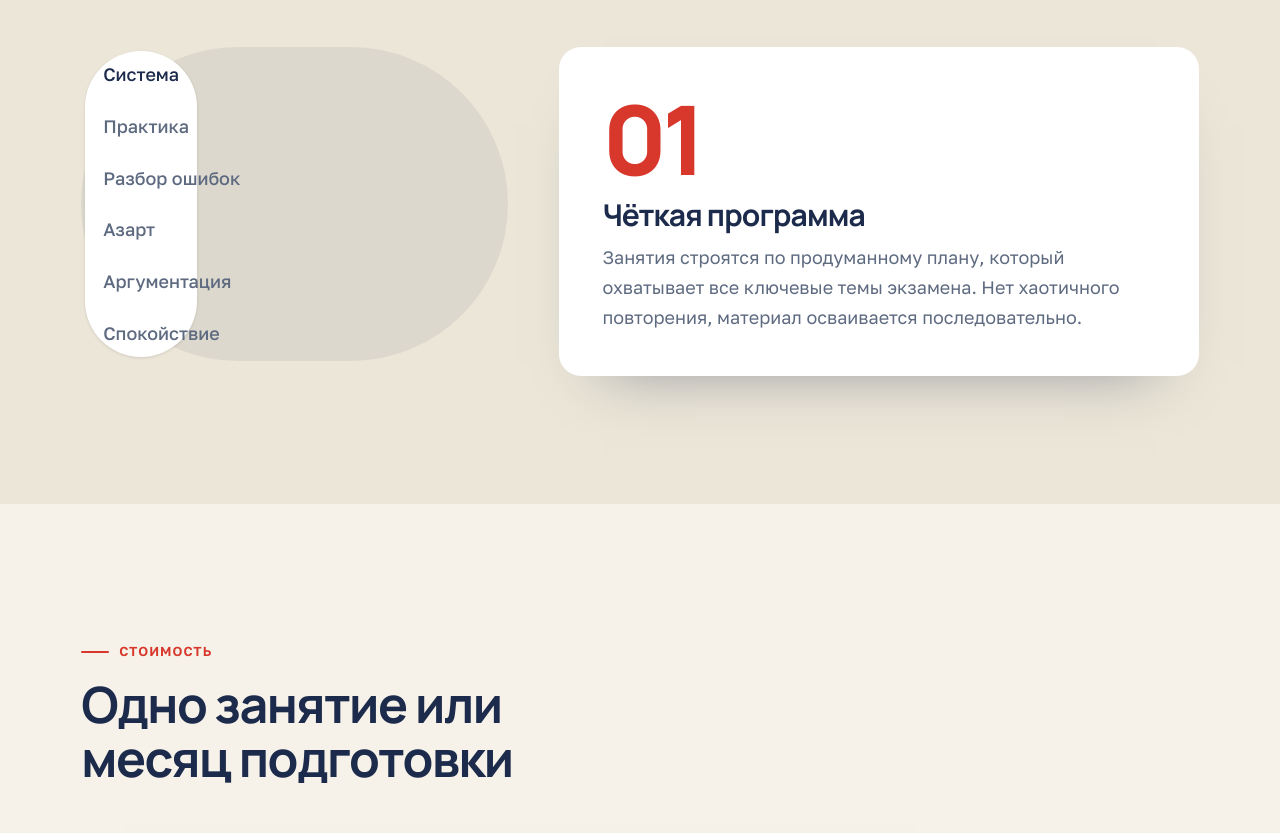
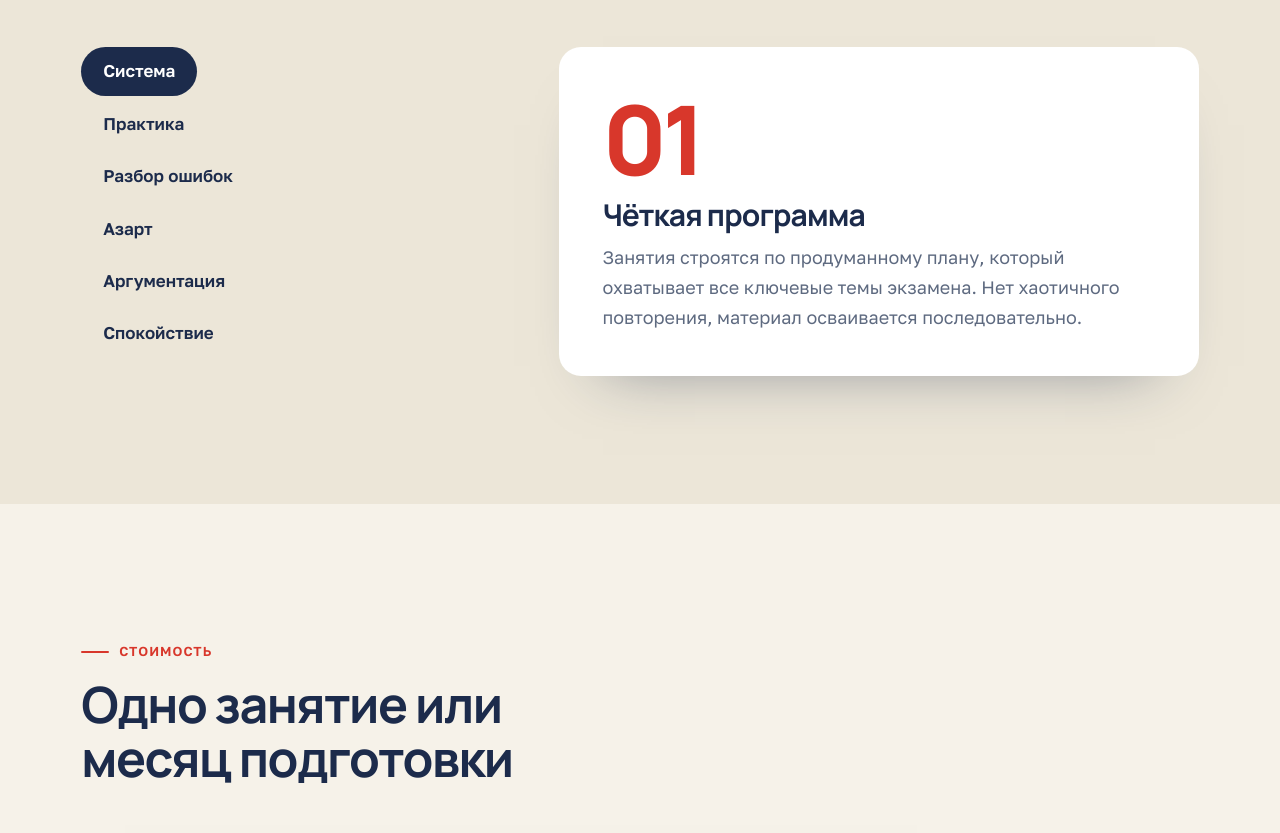
Before and after one commit to murzzsite/ludmila-ege-social, a plain HTML site: page index.html in a window 1280 px wide. Shown: the part 3977-4810 px from the top of the page. Drawn offline with Linux system fonts and the light colour scheme.

Commit message:
Вкладки группы без pill
Co-Authored-By: Claude Sonnet 5.5 <noreply@anthropic.com>

```diff
--- a/index.html
+++ b/index.html
@@ -104,13 +104,13 @@
       <h2>Многие хотят индивидуально. Вот что даёт группа из пяти</h2>
     </div>
     <div class="gr" data-reveal>
-      <div class="gr__tabs" data-pill role="tablist" aria-label="Преимущества группы">
-        <button data-pill-item role="tab" data-g="0" aria-selected="true">Система</button>
-        <button data-pill-item role="tab" data-g="1">Практика</button>
-        <button data-pill-item role="tab" data-g="2">Разбор ошибок</button>
-        <button data-pill-item role="tab" data-g="3">Азарт</button>
-        <button data-pill-item role="tab" data-g="4">Аргументация</button>
-        <button data-pill-item role="tab" data-g="5">Спокойствие</button>
+      <div class="gr__tabs" role="tablist" aria-label="Преимущества группы">
+        <button role="tab" data-g="0" aria-selected="true">Система</button>
+        <button role="tab" data-g="1">Практика</button>
+        <button role="tab" data-g="2">Разбор ошибок</button>
+        <button role="tab" data-g="3">Азарт</button>
+        <button role="tab" data-g="4">Аргументация</button>
+        <button role="tab" data-g="5">Спокойствие</button>
       </div>
       <div class="gr__panel" aria-live="polite">
         <span class="gr__n" id="gN">01</span>
--- a/script.js
+++ b/script.js
@@ -99,6 +99,7 @@ const TG_LINK = 'https://t.me/Lydmilagoro';
     ];
     const n = $('#gN'), t = $('#gT'), p = $('#gP'), box = $('.gr__panel');
     $$('[data-g]').forEach(b => b.addEventListener('click', () => {
+      $$('[data-g]').forEach(o => o.setAttribute('aria-selected', o === b));
       const i = +b.dataset.g;
       n.textContent = '0' + (i + 1); t.textContent = D[i][0]; p.textContent = D[i][1];
       box.classList.remove('sw'); void box.offsetWidth; box.classList.add('sw');
--- a/styles.css
+++ b/styles.css
@@ -91,7 +91,7 @@ p{margin:0}
 .gr{display:grid;grid-template-columns:.8fr 1.2fr;gap:clamp(20px,4vw,56px);align-items:start}
 .gr__tabs{display:grid;gap:4px;justify-items:start}
 .gr__tabs button{font:600 17px/1.2 var(--ff-t);padding:14px 22px;border:0;background:transparent;color:var(--ink);cursor:pointer;border-radius:99px;text-align:left}
-.gr__tabs [aria-selected=true]{color:#fff}
+.gr__tabs button{transition:background .25s,color .25s}.gr__tabs [aria-selected=true]{background:var(--ink);color:#fff}
 .gr__panel{background:#fff;border-radius:var(--r);padding:clamp(24px,3.4vw,46px);min-height:260px;box-shadow:0 34px 60px -44px rgba(28,43,75,.5)}
 .gr__n{font:800 clamp(52px,8vw,96px)/1 var(--ff-d);color:var(--red);letter-spacing:-.05em;display:block;margin-bottom:12px}
 .gr__panel h3{font-size:clamp(22px,2.6vw,30px);margin-bottom:12px}
```
